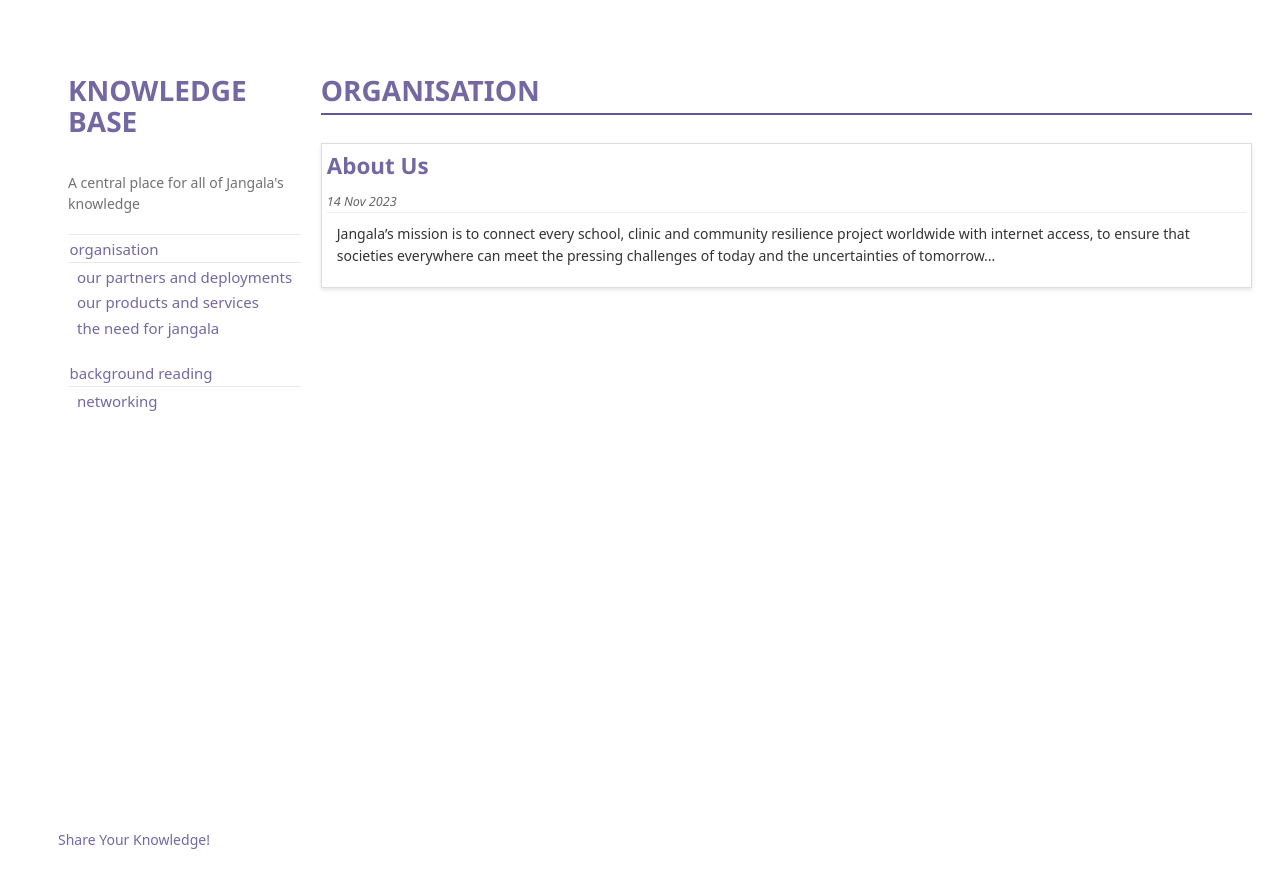
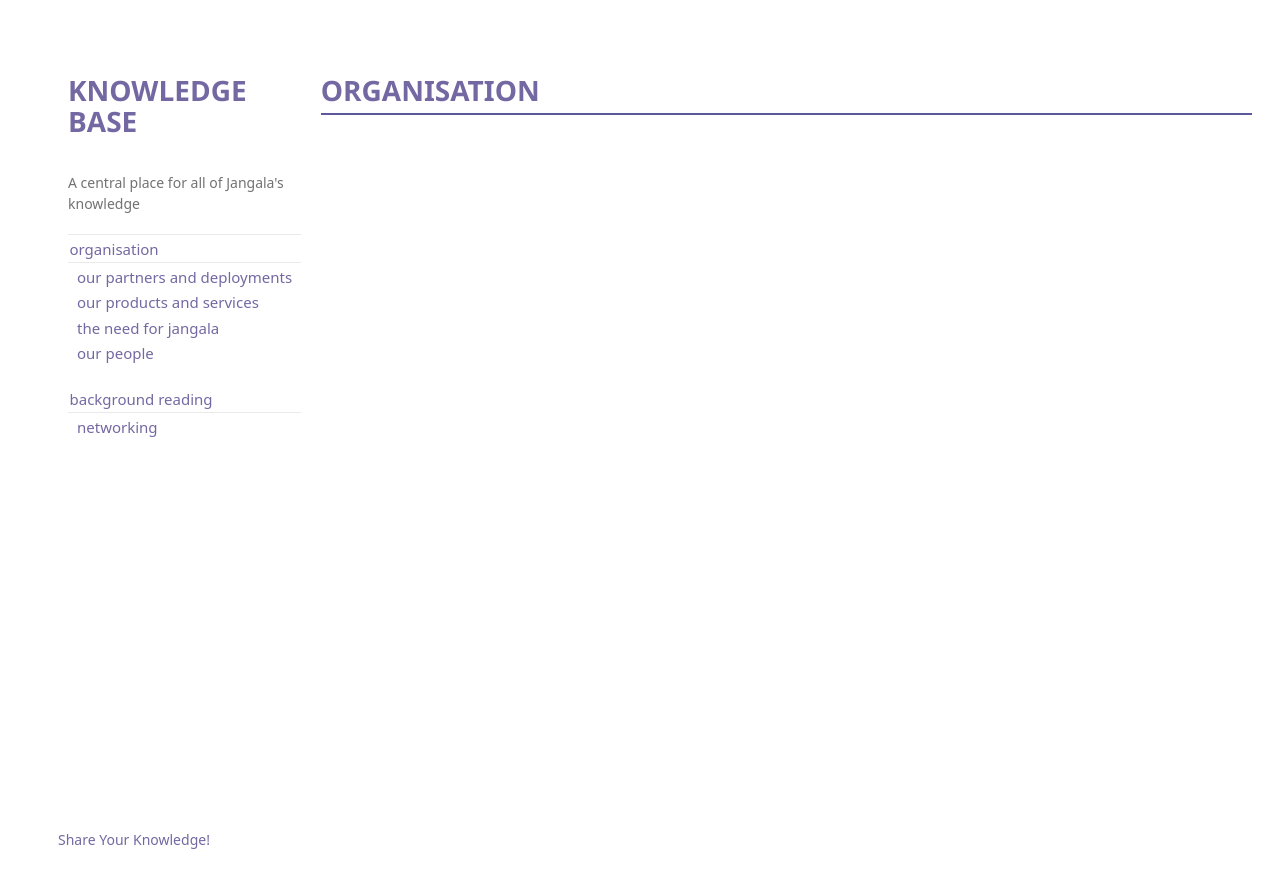
Before and after one commit to jangala-dev/jangala-dev.github.io, a Jekyll site: the page built from docs/_pages/categories/organisation.md, in a window 1280 px wide. Shown: the top 888 px of the page. Built offline with Jekyll 4.4.1, drawn with Linux system fonts in a browser that asks for light colours; some web fonts are replaced.

Commit message:
Add about us to our people

```diff
--- a/docs/_posts/organisation/2023-11-14-about-us.md
+++ b/docs/_posts/organisation/our-people/2023-11-14-about-us.md
@@ -4,7 +4,7 @@
 meta: Jangala’s mission is to connect every school, clinic and community resilience project worldwide with internet access, to ensure that societies everywhere can meet the pressing challenges of today and the uncertainties of tomorrow...
 posted: 14/11/2023
 source: ''
-category: organisation
+category: organisation/our_people
 ---
 # Welcome to Jangala! Below is some information to help you through your first few weeks
 
```
Also changed, not shown: docs/_pages/categories/our-people.md (added, +6 -0 lines).
